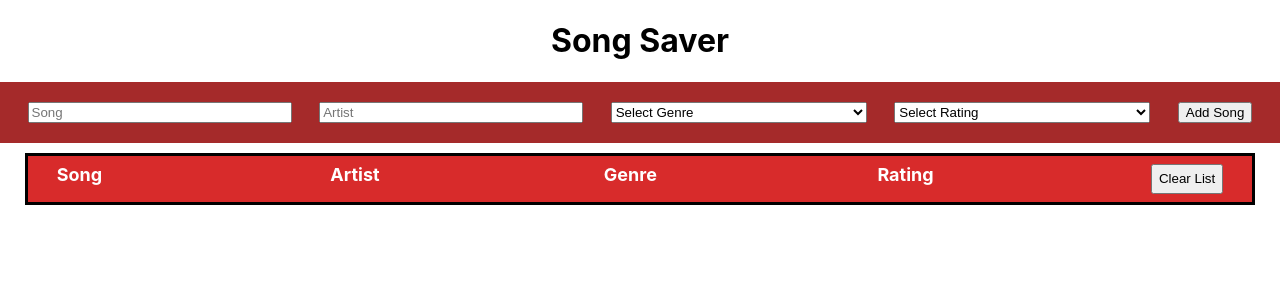
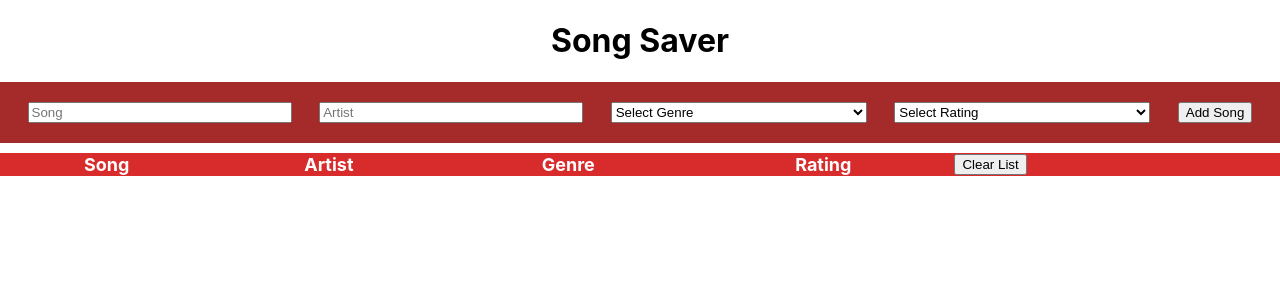
Before and after one commit to Merijn1994/Songsaver, a React (Create React App) app: page / in a window 1280 px wide. Shown: the top 300 px of the page. Built offline with nearby package versions, Linux system fonts and the light colour scheme.

Commit message:
delete function no css

```diff
--- a/src/App.css
+++ b/src/App.css
@@ -26,45 +26,27 @@ h1 {
     flex-basis: 20%;
 }
 
+table {
+    width: 100%;
+    margin-top: 10px;
+    border-collapse: collapse;
+}
+
 .song-header {
-    display: flex;
-    justify-content: space-evenly;
     background-color: rgb(216, 43, 43);
-    border: solid 3px;
-    margin-top: 10px;
-    margin-left: 25px;
-    margin-right: 25px;
 }
 
 .song-header__item {
     font-weight: bold;
     font-size: 18px;
-    flex-basis: 20%;
     color: white;
-    display: block;
-    margin-top: 8px;
-    margin-bottom: 8px;
 }
 
 .song-list-row {
-    display: flex;
-    justify-content: space-evenly;
     background-color: rgb(219, 104, 96);
-    margin-left: 30px;
-    margin-right: 30px;
-    margin-bottom: 2px;
 }
 
 .list-item {
-    flex-basis: 20%;
     color: white;
-    display: block;
-    margin-top: 5px;
-    margin-bottom: 5px;
+    text-align: center;
 }
-
-.clear-button{
-    height: 30px;
-    margin-top: 8px;
-    margin-bottom: 8px;
-}
--- a/src/Components/SongList.js
+++ b/src/Components/SongList.js
@@ -2,12 +2,12 @@ import React from "react"
 
 function SongList({ song }) {
     return(
-            <div className="song-list-row">
-                <p className="list-item">{song.title}</p>
-                <p className="list-item">{song.artist}</p>
-                <p className="list-item">{song.genre}</p>
-                <p className="list-item">{song.rating}</p>
-            </div>
+        <tr className="song-list-row">
+            <td className="list-item">{song.title}</td>
+            <td className="list-item">{song.artist}</td>
+            <td className="list-item">{song.genre}</td>
+            <td className="list-item">{song.rating}</td>
+        </tr>
     )
 }
 
--- a/src/Components/SongListHeader.js
+++ b/src/Components/SongListHeader.js
@@ -2,13 +2,13 @@ import React from "react";
 
 function SongListHeader ( {clearList} ) {
     return (
-        <div className="song-header">
-            <p className="song-header__item">Song</p>
-            <p className="song-header__item">Artist</p>
-            <p className="song-header__item">Genre</p>
-            <p className="song-header__item">Rating</p>
+        <tr className="song-header">
+            <th className="song-header__item">Song</th>
+            <th className="song-header__item">Artist</th>
+            <th className="song-header__item">Genre</th>
+            <th className="song-header__item">Rating</th>
             <button className="clear-button" onClick={clearList}>Clear List</button>
-        </div>
+        </tr>
     )
 }
 
--- a/src/Components/SongOverview.js
+++ b/src/Components/SongOverview.js
@@ -16,7 +16,10 @@ class SongOverview extends Component {
     }
 
     addSong (song)  {
-      if (song.title === "" && song.artist === "" ) {
+      if (song.title === "" ||
+          song.artist === "" ||
+          song.genre === "" ||
+          song.rating === "") {
         this.setState({
           songs:[
             ...this.state.songs
@@ -47,11 +50,11 @@ class SongOverview extends Component {
         <div>
             <h1>Song Saver</h1>
             <SongForm addSong={this.addSong}/>
-            <SongListHeader clearList = {this.clearList}/>
-            <div className="song-list">
+            <table>
+              <SongListHeader clearList = {this.clearList}/>
               {this.state.songs.map(song =>
               <SongList key={song.id} song={song}/>)}
-            </div>
+            </table>
         </div>
       );
     }
```
